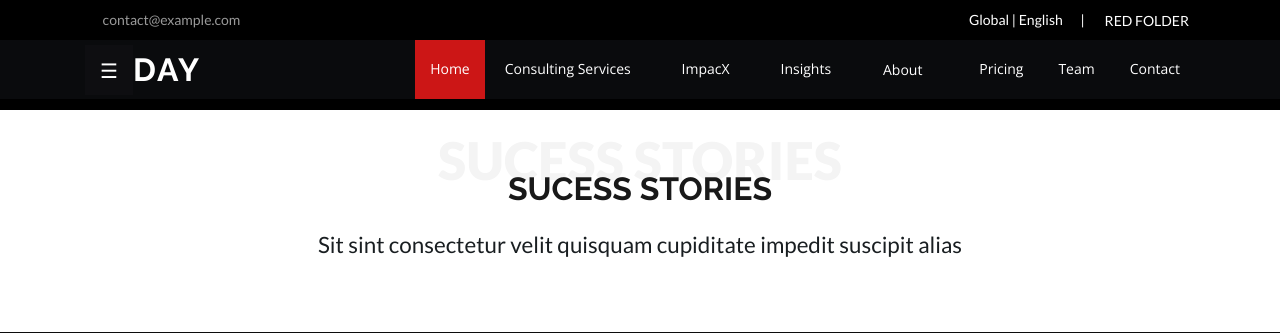
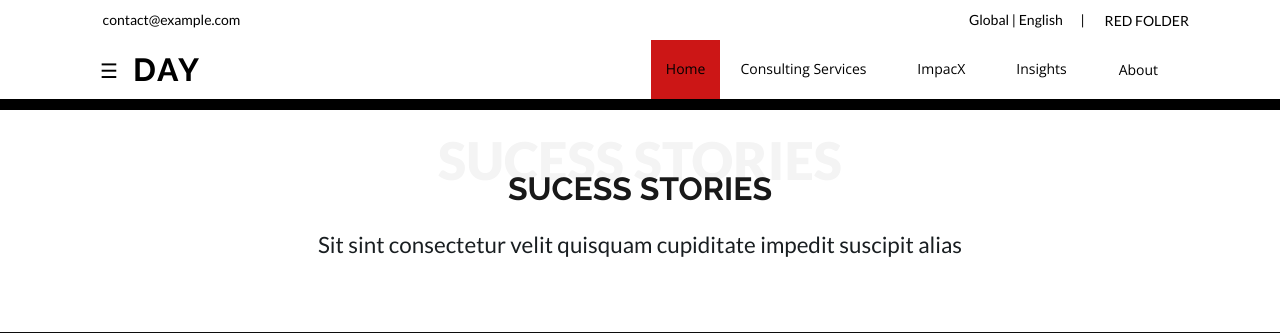
Before and after one commit to Eng-HassanRaza/dashboard, a Django app: page /about in a window 1280 px wide. Shown: the top 333 px of the page. Run offline with Django 3.2, Linux system fonts and the light colour scheme; data that the repository does not hold is empty; parts of the project's set-up code (start-up, migrations or seed data) failed here and were passed over; some libraries are stand-ins or nearby versions; some web fonts are replaced.

Commit message:
index static topbar and header color change to white

```diff
--- a/core/static/assets/frontend/assets/css/red-dropdown.css
+++ b/core/static/assets/frontend/assets/css/red-dropdown.css
@@ -8,7 +8,7 @@
   font-size: 16px;
   border: none;
   outline: none;
-  color: white;
+  color: black;
   background-color: inherit;
   font: inherit; /* Important for vertical align on mobile phones */
   margin: 0; /* Important for vertical align on mobile phones */
--- a/core/static/assets/frontend/assets/css/style.css
+++ b/core/static/assets/frontend/assets/css/style.css
@@ -113,10 +113,12 @@
 # Top Bar
 --------------------------------------------------------------*/
 #topbar {
+    background:white;
   height: 40px;
   font-size: 14px;
   transition: all 0.5s;
   color: rgba(255, 255, 255, 0.6);
+
 }
 
 #topbar.topbar-scrolled {
@@ -162,7 +164,8 @@
 # Header
 --------------------------------------------------------------*/
 #header {
-  background: rgba(52, 58, 64, 0.2);
+  /*background: rgba(52, 58, 64, 0.2);*/
+  background:white;
   transition: all 0.5s;
   z-index: 997;
   top: 40px;
@@ -184,7 +187,7 @@
 }
 
 #header .logo a {
-  color: #fff;
+  color: black;
 }
 
 #header .logo img {
@@ -231,7 +234,7 @@
 .nav-menu a {
   display: block;
   position: relative;
-  color: #fff;
+  color: black;
   transition: 0.3s;
   font-size: 14px;
   font-family: "Open Sans", sans-serif;
--- a/core/templates/front-end/parts/header.html
+++ b/core/templates/front-end/parts/header.html
@@ -70,8 +70,8 @@
 
 
 <!--          <li><a href="/portfolio">Portfolio</a></li>-->
-          <li><a href="/pricing">Pricing</a></li>
-          <li><a href="/team">Team</a></li>
+<!--          <li><a href="/pricing">Pricing</a></li>-->
+<!--          <li><a href="/team">Team</a></li>-->
 <!--          <li class="drop-down"><a href="">Drop Down</a>-->
 <!--            <ul>-->
 <!--              <li><a href="#">Drop Down 1</a></li>-->
@@ -90,7 +90,7 @@
 <!--            </ul>-->
 <!--          </li>-->
 
-          <li><a href="/contact">Contact</a></li>
+<!--          <li><a href="/contact">Contact</a></li>-->
 
         </ul>
       </nav><!-- .nav-menu -->
--- a/core/templates/front-end/parts/sidebar-menu.html
+++ b/core/templates/front-end/parts/sidebar-menu.html
@@ -5,14 +5,14 @@
   .openbtn {
   font-size: 20px;
   cursor: pointer;
-  background-color:#21252926;
-  color: white;
+  background-color:white;
+  color: black;
   padding: 10px 15px;
   border: none;
 }
 
 .openbtn:hover {
-  background-color: #444;
+  background-color: white;
 }
 .sidebarmenu {
   height: 100%;
@@ -21,7 +21,7 @@
   z-index: 1;
   top: 0;
   left: 0;
-  background-color: #111;
+  background-color: white;
   overflow-x: hidden;
   transition: 0.5s;
   padding-top: 60px;
@@ -31,13 +31,13 @@
   padding: 8px 8px 8px 32px;
   text-decoration: none;
   font-size: 25px;
-  color: #818181;
+  color: black;
   display: block;
   transition: 0.3s;
 }
 
 .sidebarmenu a:hover {
-  color: #f1f1f1;
+  color: black;
 }
 
 .sidebarmenu .closebtn {
@@ -51,14 +51,14 @@
 .openbtn {
   font-size: 20px;
   cursor: pointer;
-  background-color:#21252926;
-  color: white;
+  background-color:white;
+  color: black;
   padding: 10px 15px;
   border: none;
 }
 
 .openbtn:hover {
-  background-color: #444;
+  background-color: white;
 }
 
 
--- a/core/templates/front-end/parts/topbar.html
+++ b/core/templates/front-end/parts/topbar.html
@@ -2,14 +2,14 @@
   <div id="topbar" class="d-none d-lg-flex align-items-center fixed-top ">
     <div class="container d-flex">
       <div class="contact-info mr-auto">
-        <i class="icofont-envelope"></i> <a href="mailto:contact@example.com">contact@example.com</a>
+        <i class="icofont-envelope"></i> <a href="mailto:contact@example.com" style="color:black">contact@example.com</a>
 <!--        <i class="icofont-phone"></i> +1 5589 55488 55-->
       </div>
       <div class="social-links">
 <!--        <a href="#" class="twitter"><i class="icofont-twitter"></i></a>-->
 <!--        <a href="#" class="facebook"><i class="icofont-facebook"></i></a>-->
-        <a href="#" class="" style="color:white"><i class="icofont-globe" style="margin-right:3px"></i>Global | English</a>
-        <a href="#" class="" style="color:white"><i class=""></i>|</a>
+        <a href="#" class="" style="color:black"><i class="icofont-globe" style="margin-right:3px"></i>Global | English</a>
+        <a href="#" class="" style="color:black"><i class=""></i>|</a>
 <!--        <a href="#" class="" style="color:white"><i class="icofont-folder" style="color:#cc1616; margin-right:3px"></i><i/>RED FOLDER</a>-->
           <div id="red-ajax" style="float:right">
             {%include 'front-end/parts/red-folder.html'%}
```
